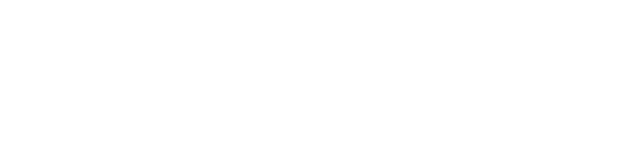
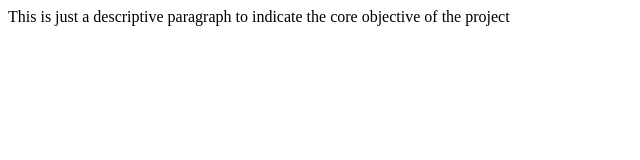
Before and after one commit to noahligala/demo, a plain HTML site: page index.html in a window 1280 px wide. Shown: the whole page, without its empty margins (0-640 px from the left). Drawn offline with Linux system fonts and the light colour scheme.

Commit message:
paragraph
added more information in the index.html folder

```diff
--- a/index.html
+++ b/index.html
@@ -2,4 +2,9 @@
     <head>
         <title>Hallo</title>
     </head>
+    <body>
+        <p>
+            This is just a descriptive paragraph to indicate the core objective of the project
+        </p>
+    </body>
 </div>
```
